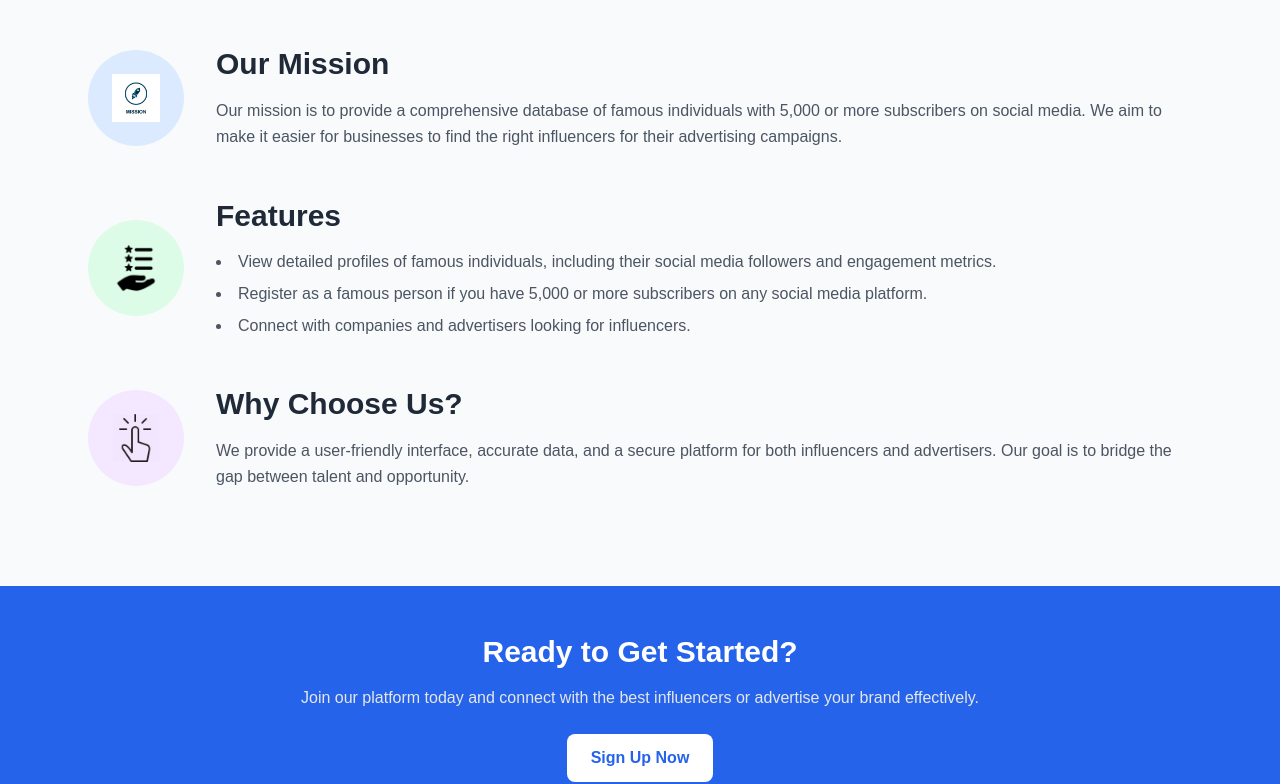
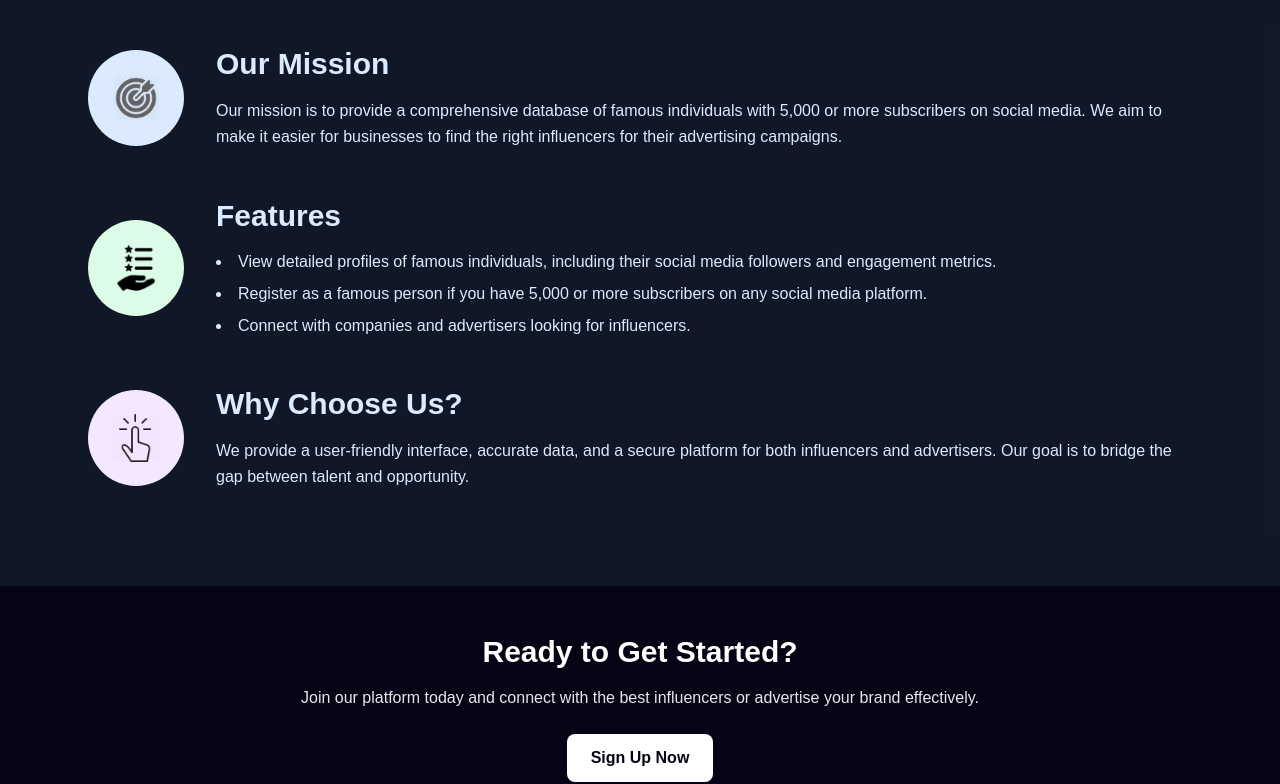
Before and after one commit to dawe014/decx-marketing, a Next.js app: page /about in a window 1280 px wide. Shown: the part 482-1266 px from the top of the page. Built offline with nearby package versions, Linux system fonts and the light colour scheme.

Commit message:
about-page-updated

```diff
--- a/app/about/page.tsx
+++ b/app/about/page.tsx
@@ -3,7 +3,7 @@ import Image from 'next/image'
 
 export default function About() {
   return (
-    <div className='bg-gray-50'>
+    <div className='bg-overlay'>
       {/* Hero Section */}
       <div className='relative h-96'>
         <Image
@@ -32,10 +32,10 @@ export default function About() {
             />
           </div>
           <div className='flex-1'>
-            <h2 className='text-3xl font-bold text-gray-800 mb-4'>
+            <h2 className='text-3xl font-bold text-blue-100 mb-4'>
               Our Mission
             </h2>
-            <p className='text-gray-600 leading-relaxed'>
+            <p className='text-blue-100 leading-relaxed'>
               Our mission is to provide a comprehensive database of famous
               individuals with 5,000 or more subscribers on social media. We aim
               to make it easier for businesses to find the right influencers for
@@ -55,8 +55,8 @@ export default function About() {
             />
           </div>
           <div className='flex-1'>
-            <h2 className='text-3xl font-bold text-gray-800 mb-4'>Features</h2>
-            <ul className='list-disc list-inside text-gray-600 space-y-2'>
+            <h2 className='text-3xl font-bold text-blue-100 mb-4'>Features</h2>
+            <ul className='list-disc list-inside text-blue-100 space-y-2'>
               <li>
                 View detailed profiles of famous individuals, including their
                 social media followers and engagement metrics.
@@ -83,10 +83,10 @@ export default function About() {
             />
           </div>
           <div className='flex-1'>
-            <h2 className='text-3xl font-bold text-gray-800 mb-4'>
+            <h2 className='text-3xl font-bold text-blue-100 mb-4'>
               Why Choose Us?
             </h2>
-            <p className='text-gray-600 leading-relaxed'>
+            <p className='text-blue-100 leading-relaxed'>
               We provide a user-friendly interface, accurate data, and a secure
               platform for both influencers and advertisers. Our goal is to
               bridge the gap between talent and opportunity.
@@ -96,7 +96,7 @@ export default function About() {
       </div>
 
       {/* Call to Action Section */}
-      <div className='bg-blue-600 py-12'>
+      <div className='bg-bgService py-12'>
         <div className='max-w-4xl mx-auto px-6 text-center'>
           <h2 className='text-3xl font-bold text-white mb-4'>
             Ready to Get Started?
@@ -105,7 +105,7 @@ export default function About() {
             Join our platform today and connect with the best influencers or
             advertise your brand effectively.
           </p>
-          <button className='bg-white text-blue-600 font-semibold px-6 py-3 rounded-lg hover:bg-blue-50 transition duration-300'>
+          <button className='bg-white text-bgService font-semibold px-6 py-3 rounded-lg hover:bg-blue-50 transition duration-300'>
             Sign Up Now
           </button>
         </div>
--- a/tailwind.config.ts
+++ b/tailwind.config.ts
@@ -1,31 +1,32 @@
-import type { Config } from "tailwindcss";
+import type { Config } from 'tailwindcss'
 
 export default {
   content: [
-    "./pages/**/*.{js,ts,jsx,tsx,mdx}",
-    "./components/**/*.{js,ts,jsx,tsx,mdx}",
-    "./app/**/*.{js,ts,jsx,tsx,mdx}",
+    './pages/**/*.{js,ts,jsx,tsx,mdx}',
+    './components/**/*.{js,ts,jsx,tsx,mdx}',
+    './app/**/*.{js,ts,jsx,tsx,mdx}',
   ],
   theme: {
     extend: {
       colors: {
-        primary: "#FFC107", // Yellow button & highlights
-        secondary: "#3DBEF3", // Blue highlight
-        background: "#111827", // Dark background
-        bgSecondary: "#111928",
-        bgService: "#060314",
-        overlay: "rgba(17,24,39, 0.7)", // Semi-transparent black overlay
-        textPrimary: "#FFFFFF", // White text
-        textSecondary: "#9CA3AF", // Gray subtext
-        borderColor: "#3A3A3A", // Border & card background
+        primary: '#FFC107', // Yellow button & highlights
+        secondary: '#3DBEF3', // Blue highlight
+        background: '#111827', // Dark background
+        bgSecondary: '#111928',
+        bgService: '#060314',
+        overlay: 'rgba(17,24,39, 0.7)', // Semi-transparent black overlay
+        textPrimary: '#FFFFFF', // White text
+        textSecondary: '#9CA3AF', // Gray subtext
+        borderColor: '#3A3A3A', // Border & card background
+        aboutbg: '#4a607a',
       },
       fontFamily: {
-        sans: ["Poppins", "sans-serif"], // Use Poppins for headings
+        sans: ['Poppins', 'sans-serif'], // Use Poppins for headings
       },
       boxShadow: {
-        btn: "0px 4px 6px rgba(255, 193, 7, 0.4)", // Yellow button shadow
+        btn: '0px 4px 6px rgba(255, 193, 7, 0.4)', // Yellow button shadow
       },
     },
   },
   plugins: [],
-} satisfies Config;
+} satisfies Config
```
Also changed, not shown: public/icon-mission.png.
